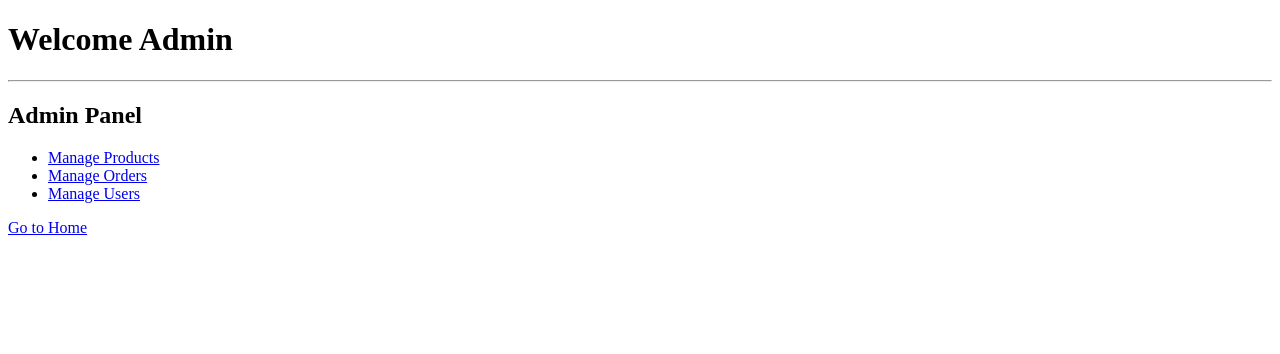
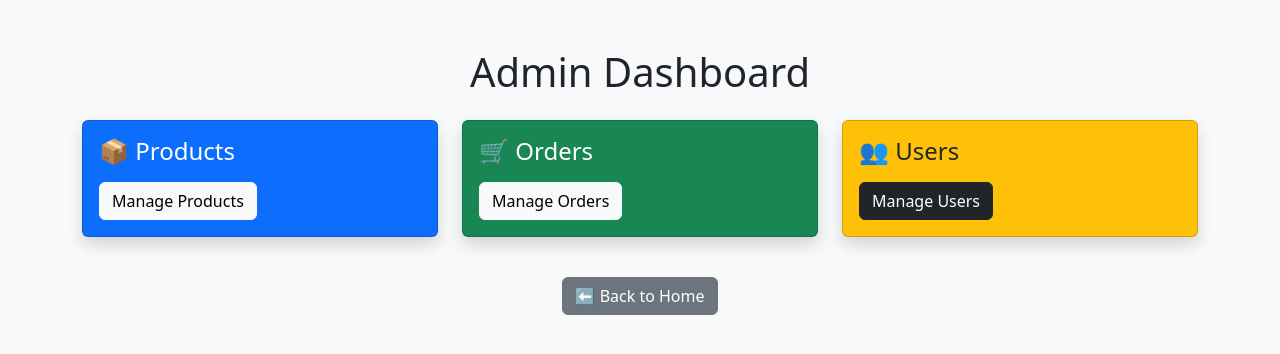
Before and after one commit to AmitBuilds79/EliteMart, a Flask app: page /admin in a window 1280 px wide. Shown: the top 354 px of the page. Run offline with Flask 3, Linux system fonts and the light colour scheme.

Commit message:
Update admin dashboard design

```diff
--- a/templates/admin_dashboard.html
+++ b/templates/admin_dashboard.html
@@ -2,22 +2,60 @@
 <html>
 <head>
     <title>Admin Dashboard</title>
+
+    <link href="https://cdn.jsdelivr.net/npm/bootstrap@5.3.3/dist/css/bootstrap.min.css" rel="stylesheet">
 </head>
-<body>
 
-<h1>Welcome Admin</h1>
+<body class="bg-light">
 
-<hr>
+<div class="container mt-5">
 
-<h2>Admin Panel</h2>
+    <h1 class="text-center mb-4">Admin Dashboard</h1>
 
-<ul>
-    <li><a href="/admin/products">Manage Products</a></li>
-    <li><a href="/admin/orders">Manage Orders</a></li>
-    <li><a href="/admin/users">Manage Users</a></li>
-</ul>
+    <div class="row">
 
-<a href="/home">Go to Home</a>
+        <div class="col-md-4 mb-3">
+            <div class="card bg-primary text-white shadow">
+                <div class="card-body">
+                    <h4>📦 Products</h4>
+                    <a href="/admin/products" class="btn btn-light mt-2">
+                        Manage Products
+                    </a>
+                </div>
+            </div>
+        </div>
+
+        <div class="col-md-4 mb-3">
+            <div class="card bg-success text-white shadow">
+                <div class="card-body">
+                    <h4>🛒 Orders</h4>
+                    <a href="/admin/orders" class="btn btn-light mt-2">
+                        Manage Orders
+                    </a>
+                </div>
+            </div>
+        </div>
+
+        <div class="col-md-4 mb-3">
+            <div class="card bg-warning shadow">
+                <div class="card-body">
+                    <h4>👥 Users</h4>
+                    <a href="/admin/users" class="btn btn-dark mt-2">
+                        Manage Users
+                    </a>
+                </div>
+            </div>
+        </div>
+
+    </div>
+
+    <div class="text-center mt-4">
+        <a href="/home" class="btn btn-secondary">
+            ⬅ Back to Home
+        </a>
+    </div>
+
+</div>
 
 </body>
 </html>
```
